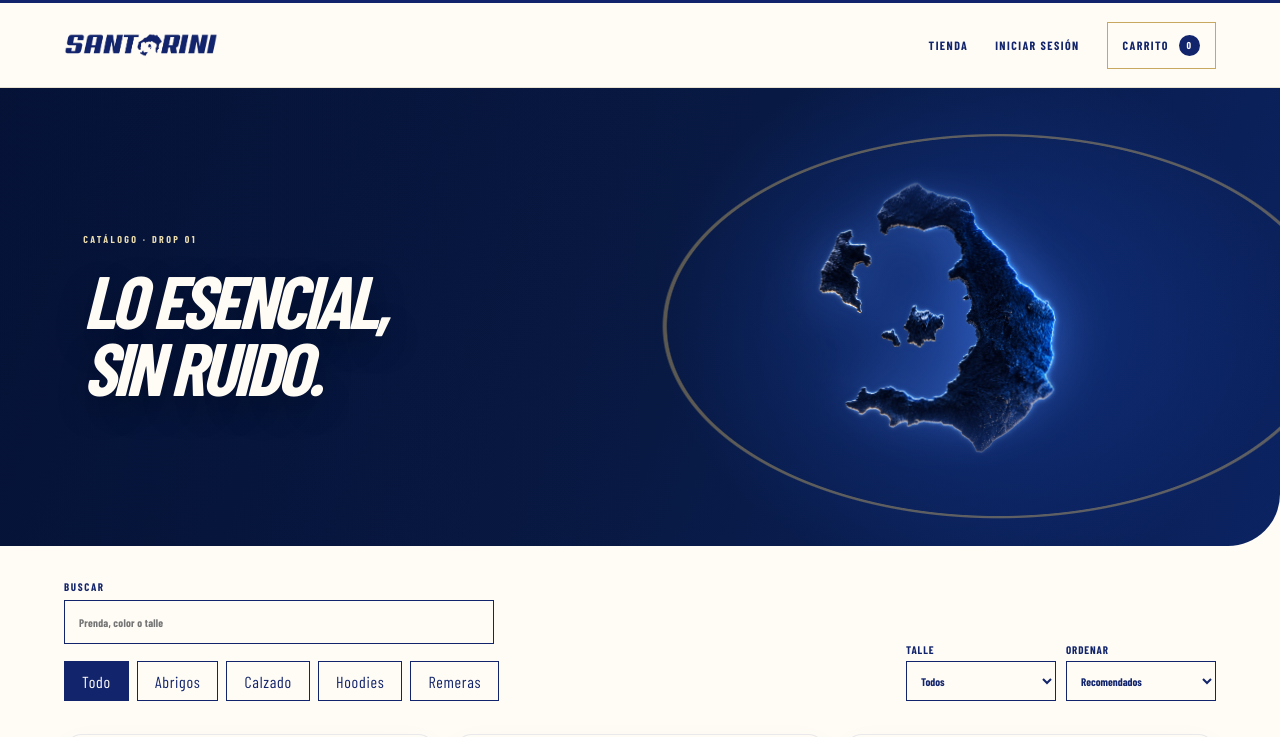
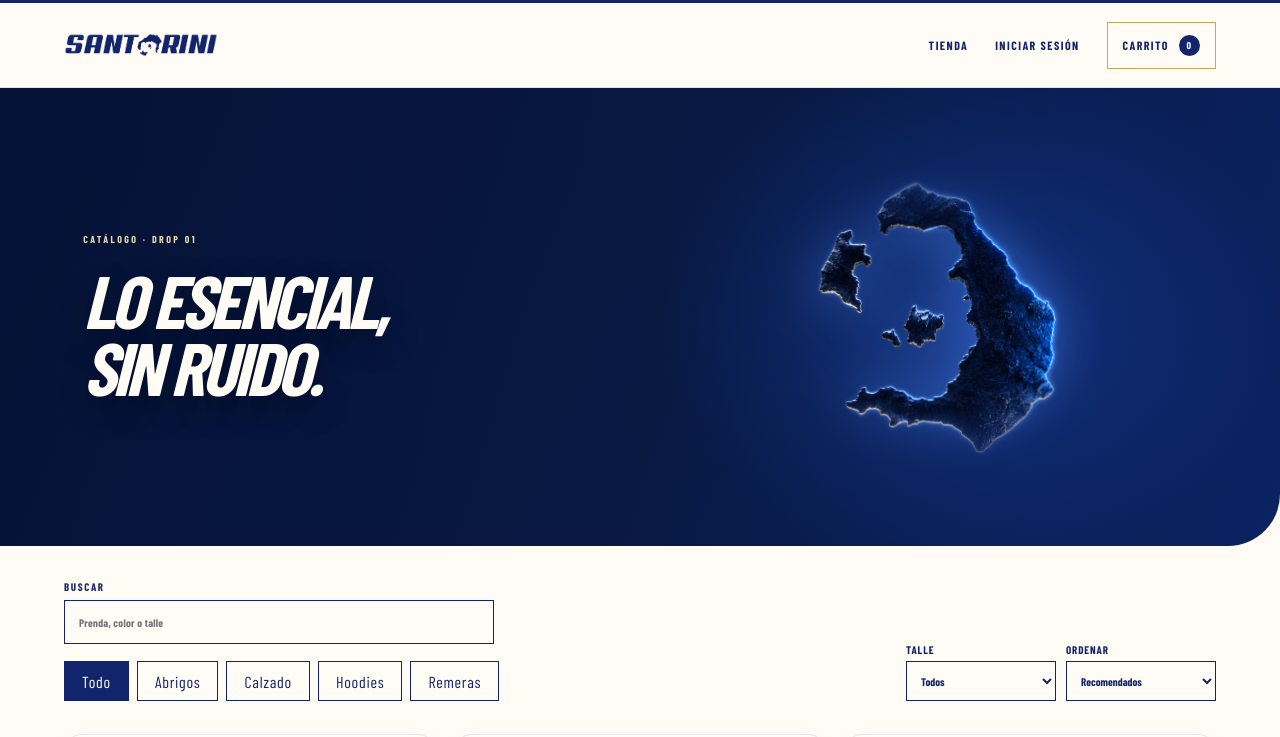
Before and after one commit to ESSESUIZ/Santorini, a Next.js app: page /tienda in a window 1280 px wide. Shown: the top 737 px of the page. Built offline with nearby package versions, Linux system fonts and the light colour scheme; no server answers; a web font is replaced by a local one.

Commit message:
fix: fully remove catalog banner ring

```diff
--- a/app/brand-motion.css
+++ b/app/brand-motion.css
@@ -646,7 +646,7 @@ button, a { touch-action: manipulation; }
   position: absolute;
   inset: 0;
   pointer-events: none;
-  background: linear-gradient(90deg, rgba(5,16,51,.22), transparent 55%), radial-gradient(ellipse 55% 88% at 78% 52%, transparent 0 47%, rgba(218,185,104,.40) 47.2% 47.55%, transparent 47.8%);
+  background: linear-gradient(90deg, rgba(5,16,51,.22), transparent 55%);
 }
 .catalog-copy { z-index: 2; }
 .catalog-head .catalog-copy .eyebrow { margin-bottom: 22px; color: #eadcae; }
@@ -661,3 +661,9 @@ button, a { touch-action: manipulation; }
   .catalog-head::after { background: linear-gradient(90deg, rgba(6,19,56,.86), rgba(6,19,56,.22)); }
 }
 @media (prefers-reduced-motion: reduce) { .catalog-banner-island img { animation: none; } }
+
+/* Never render a ring around the catalog island. */
+.catalog-banner-island::after {
+  content: none !important;
+  display: none !important;
+}
```
